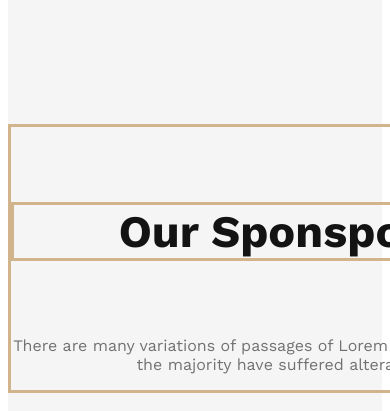
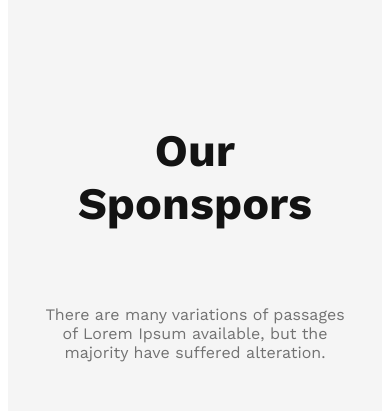
Before and after one commit to withshafiul/g3-archiects-responsive-website, a plain HTML site: page index.html in a window 390 px wide. Shown: the part 6820-7231 px from the top of the page. Drawn offline with nearby package versions, Linux system fonts and the light colour scheme.

Commit message:
added to esponser-header with responsive

```diff
--- a/style/g3archiects.css
+++ b/style/g3archiects.css
@@ -353,14 +353,14 @@ span{
   .icon-container{
     display: grid;
     grid-template-columns: repeat(1,1fr);
-    width: ;
+
   }
 
 }
 
 /* esponser header section start here  */
 .esponser-header{
-  border: 3px solid tan;
+  /* border: 3px solid tan; */
   width: 542px;
   margin: 0 auto;
   margin-top: 180px;
@@ -369,7 +369,7 @@ span{
 
 }
 .esponser-header h5{
-   border: 3px solid tan;
+   /* border: 3px solid tan; */
   max-width: 543px;
   font-weight: 400px;
   font-size: 45px;
@@ -382,6 +382,22 @@ span{
   font-size:1rem;
   color:rgb(114, 114, 114);
   margin-top: 24px;
+}
+/* responsive layout icon section*/
+@media screen and (max-width:576px) {
+  .esponser-header{
+    width: 300px;
+
+  }
+  .esponser-header h5{
+    width: 300px;
+
+  }
+.esponser-header p{
+  width: 300px;
+
+}
+
 }
 /* esponser logo section start here */
 .esponser-logo{
```
